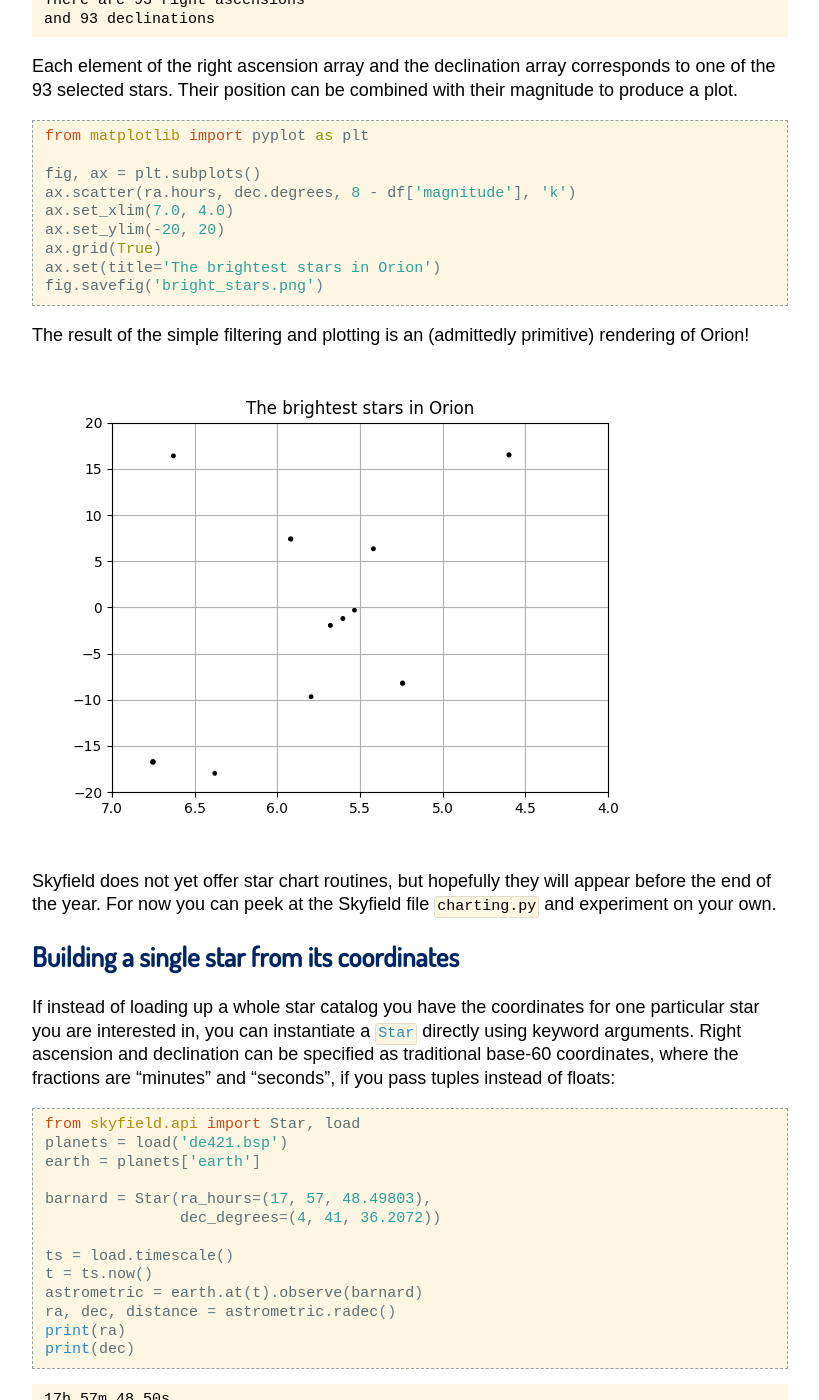
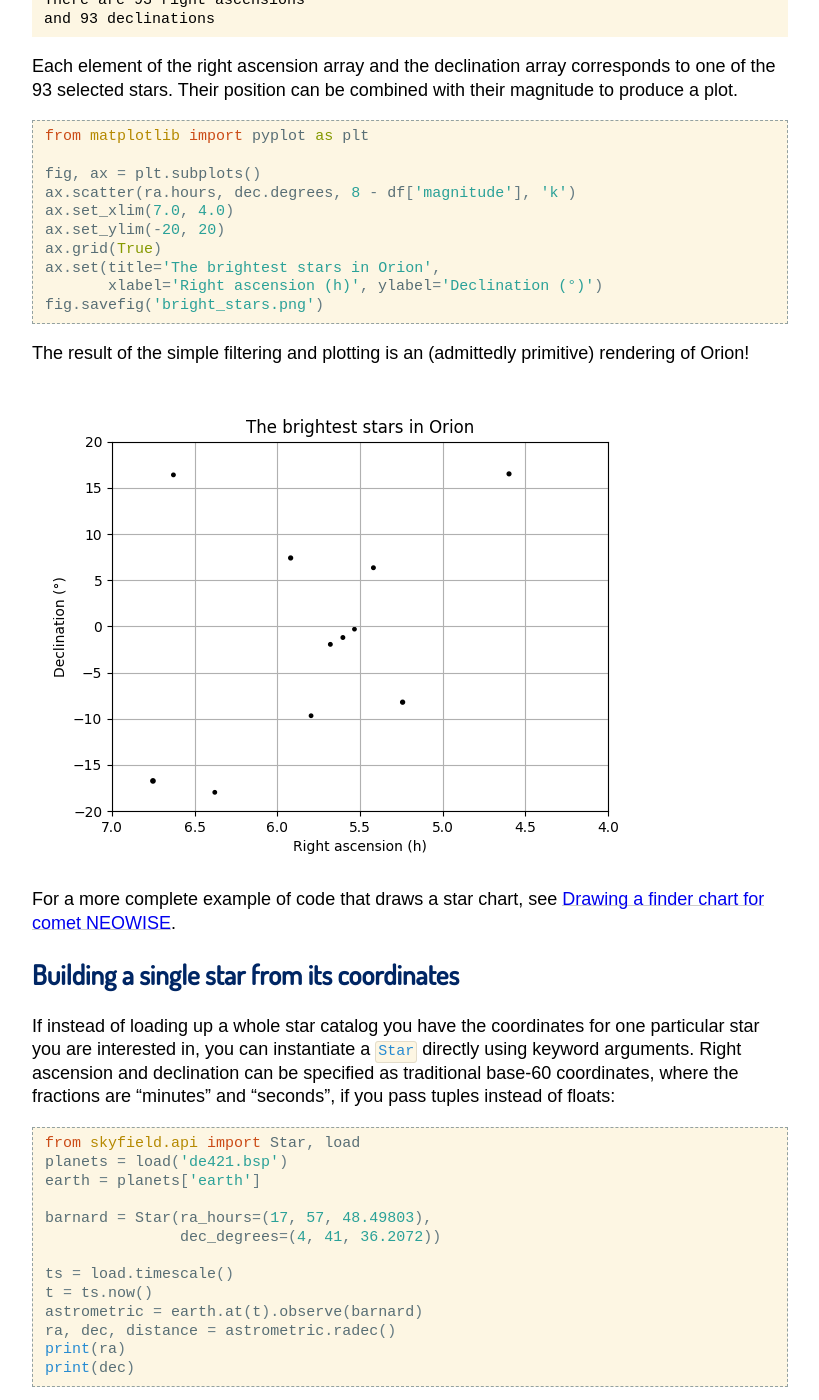
Before and after one commit to skyfielders/python-skyfield, a Sphinx documentation site: the page built from skyfield/documentation/stars.rst, in a window 1280 px wide and 1400 px high, scrolled down 2580 px. Shown: the whole window, without its empty margins (230-1049 px from the left). Built offline with Sphinx 7.4.7, drawn with Linux system fonts in a browser that asks for light colours; some web fonts are replaced.

Commit message:
Add axis labels to star chart and add cross ref

```diff
--- a/skyfield/documentation/stars.rst
+++ b/skyfield/documentation/stars.rst
@@ -170,7 +170,8 @@ combined with their magnitude to produce a plot.
    ax.set_xlim(7.0, 4.0)
    ax.set_ylim(-20, 20)
    ax.grid(True)
-   ax.set(title='The brightest stars in Orion')
+   ax.set(title='The brightest stars in Orion',
+          xlabel='Right ascension (h)', ylabel='Declination (°)')
    fig.savefig('bright_stars.png')
 
 The result of the simple filtering and plotting is an (admittedly
@@ -178,9 +179,8 @@ primitive) rendering of Orion!
 
 .. image:: bright_stars.png
 
-Skyfield does not yet offer star chart routines, but hopefully they will
-appear before the end of the year.  For now you can peek at the Skyfield
-file ``charting.py`` and experiment on your own.
+For a more complete example of code that draws a star chart,
+see :ref:`neowise-chart`.
 
 Building a single star from its coordinates
 ===========================================
```
Also changed, not shown: skyfield/documentation/bright_stars.png.
